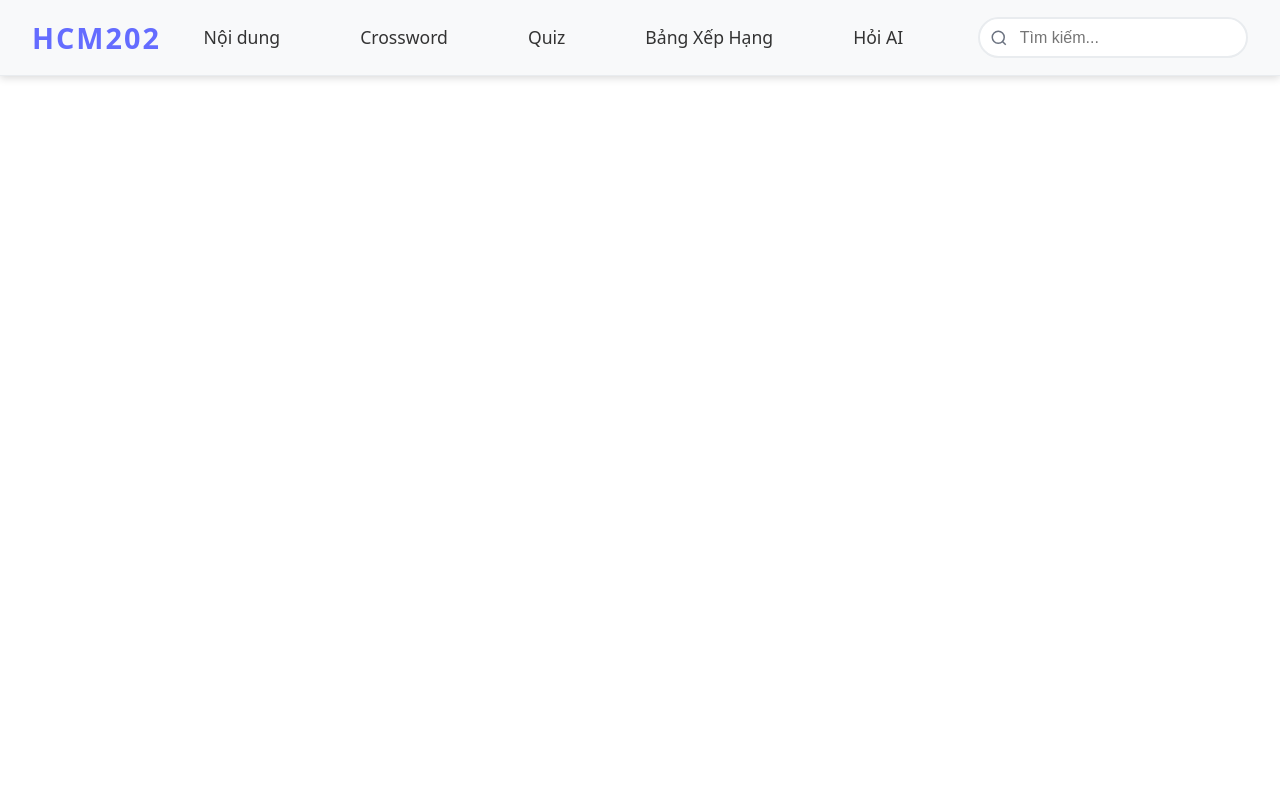
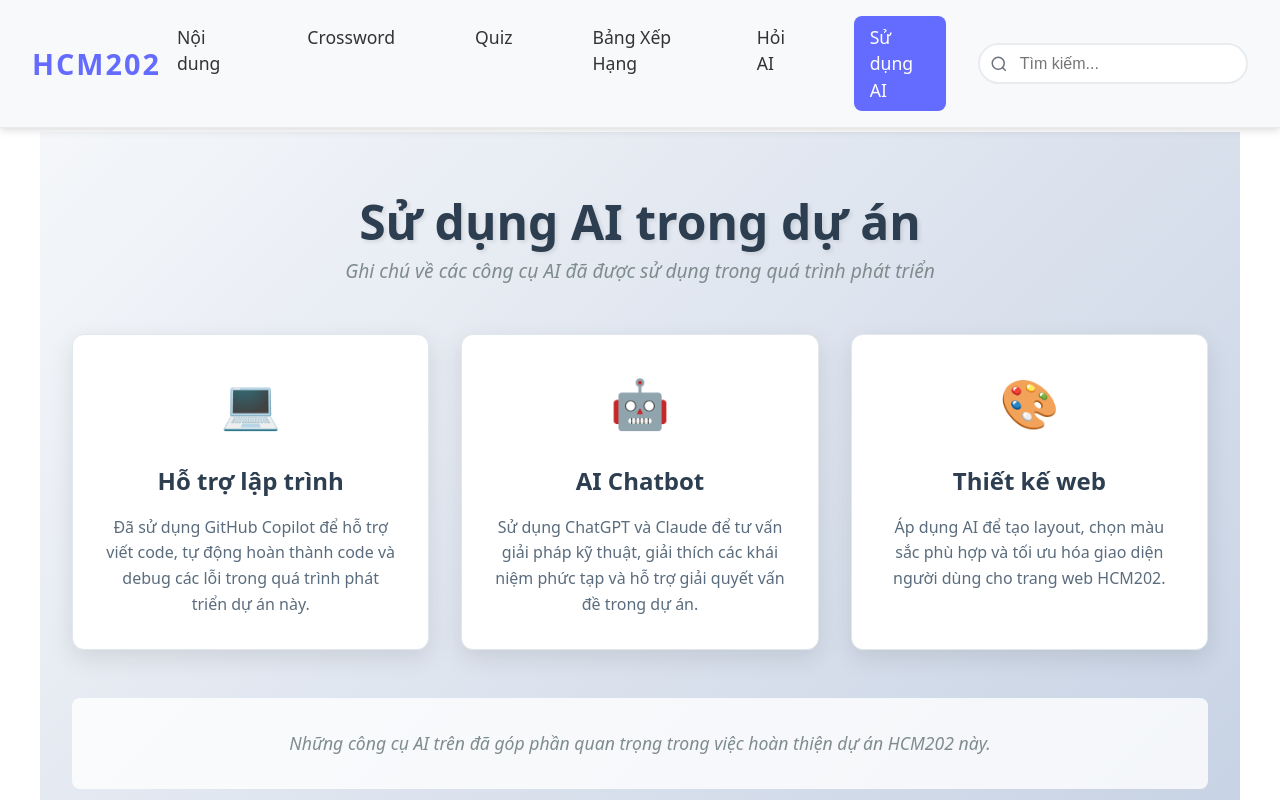
Before and after one commit to trunghung03/VNR202, a React (Vite) app in the folder my-app/: page /ai-usage in a window 1280 px wide. Shown: the top 800 px of the page. Built offline with nearby package versions, Linux system fonts and the light colour scheme.

Commit message:
Add AI usage page and navigation link
Introduces a new AIUsage page detailing the use of AI tools in the project, including a dedicated route and navigation link in TopBar. Includes styling for the new page.

```diff
--- a/my-app/src/App.jsx
+++ b/my-app/src/App.jsx
@@ -6,6 +6,7 @@ import Crossword from './pages/Crossword/Crossword'
 import BangXepHang from './pages/BangXepHang'
 import HoiAI from './pages/HoiAI'
 import Quiz from './pages/Quiz/Quiz'
+import AIUsage from './pages/AIUsage/AIUsage'
 import reactLogo from './assets/react.svg'
 import viteLogo from '/vite.svg'
 import './App.css'
@@ -23,6 +24,7 @@ function App() {
           <Route path="/quiz" element={<Quiz />} />
           <Route path="/ranking" element={<BangXepHang />} />
           <Route path="/ask-ai" element={<HoiAI />} />
+          <Route path="/ai-usage" element={<AIUsage />} />
         </Routes>
       </div>
     </Router>
--- a/my-app/src/components/TopBar.jsx
+++ b/my-app/src/components/TopBar.jsx
@@ -9,6 +9,7 @@ const pages = [
   { name: 'Quiz', path: '/quiz' },
   { name: 'Bảng Xếp Hạng', path: '/ranking' },
   { name: 'Hỏi AI', path: '/ask-ai' },
+  { name: 'Sử dụng AI', path: '/ai-usage' },
 ];
 
 export default function TopBar() {
--- /dev/null
+++ b/my-app/src/pages/AIUsage/AIUsage.css
@@ -0,0 +1,103 @@
+.ai-usage-container {
+  max-width: 1200px;
+  margin: 0 auto;
+  padding: 2rem;
+  background: linear-gradient(135deg, #f5f7fa 0%, #c3cfe2 100%);
+  min-height: 100vh;
+}
+
+.ai-usage-header {
+  text-align: center;
+  margin-bottom: 3rem;
+}
+
+.ai-usage-header h1 {
+  font-size: 3rem;
+  color: #2c3e50;
+  margin-bottom: 0.5rem;
+  font-weight: 700;
+  text-shadow: 2px 2px 4px rgba(0, 0, 0, 0.1);
+}
+
+.ai-usage-subtitle {
+  font-size: 1.2rem;
+  color: #7f8c8d;
+  margin: 0;
+  font-style: italic;
+}
+
+.ai-usage-grid {
+  display: grid;
+  grid-template-columns: repeat(auto-fit, minmax(300px, 1fr));
+  gap: 2rem;
+  margin-bottom: 3rem;
+}
+
+.ai-usage-card {
+  background: white;
+  border-radius: 12px;
+  padding: 2rem;
+  text-align: center;
+  box-shadow: 0 8px 25px rgba(0, 0, 0, 0.1);
+  transition: transform 0.3s ease, box-shadow 0.3s ease;
+  border: 1px solid #e1e8ed;
+}
+
+.ai-usage-card:hover {
+  transform: translateY(-5px);
+  box-shadow: 0 12px 35px rgba(0, 0, 0, 0.15);
+}
+
+.ai-usage-icon {
+  font-size: 3rem;
+  margin-bottom: 1rem;
+  display: block;
+}
+
+.ai-usage-title {
+  font-size: 1.5rem;
+  color: #2c3e50;
+  margin-bottom: 1rem;
+  font-weight: 600;
+}
+
+.ai-usage-description {
+  color: #5a6c7d;
+  line-height: 1.6;
+  font-size: 1rem;
+  margin: 0;
+}
+
+.ai-usage-footer {
+  text-align: center;
+  padding: 2rem;
+  background: rgba(255, 255, 255, 0.8);
+  border-radius: 8px;
+  margin-top: 2rem;
+}
+
+.ai-usage-footer p {
+  color: #7f8c8d;
+  font-size: 1.1rem;
+  margin: 0;
+  font-style: italic;
+}
+
+@media (max-width: 768px) {
+  .ai-usage-container {
+    padding: 1rem;
+  }
+
+  .ai-usage-header h1 {
+    font-size: 2.5rem;
+  }
+
+  .ai-usage-grid {
+    grid-template-columns: 1fr;
+    gap: 1.5rem;
+  }
+
+  .ai-usage-card {
+    padding: 1.5rem;
+  }
+}
--- /dev/null
+++ b/my-app/src/pages/AIUsage/AIUsage.jsx
@@ -0,0 +1,45 @@
+import React from 'react';
+import './AIUsage.css';
+
+export default function AIUsage() {
+  const aiUsageItems = [
+    {
+      title: 'Hỗ trợ lập trình',
+      description: 'Đã sử dụng GitHub Copilot để hỗ trợ viết code, tự động hoàn thành code và debug các lỗi trong quá trình phát triển dự án này.',
+      icon: '💻'
+    },
+    {
+      title: 'AI Chatbot',
+      description: 'Sử dụng ChatGPT và Claude để tư vấn giải pháp kỹ thuật, giải thích các khái niệm phức tạp và hỗ trợ giải quyết vấn đề trong dự án.',
+      icon: '🤖'
+    },
+    {
+      title: 'Thiết kế web',
+      description: 'Áp dụng AI để tạo layout, chọn màu sắc phù hợp và tối ưu hóa giao diện người dùng cho trang web HCM202.',
+      icon: '🎨'
+    }
+  ];
+
+  return (
+    <div className="ai-usage-container">
+      <div className="ai-usage-header">
+        <h1>Sử dụng AI trong dự án</h1>
+        <p className="ai-usage-subtitle">Ghi chú về các công cụ AI đã được sử dụng trong quá trình phát triển</p>
+      </div>
+
+      <div className="ai-usage-grid">
+        {aiUsageItems.map((item, index) => (
+          <div key={index} className="ai-usage-card">
+            <div className="ai-usage-icon">{item.icon}</div>
+            <h3 className="ai-usage-title">{item.title}</h3>
+            <p className="ai-usage-description">{item.description}</p>
+          </div>
+        ))}
+      </div>
+
+      <div className="ai-usage-footer">
+        <p>Những công cụ AI trên đã góp phần quan trọng trong việc hoàn thiện dự án HCM202 này.</p>
+      </div>
+    </div>
+  );
+}
```
